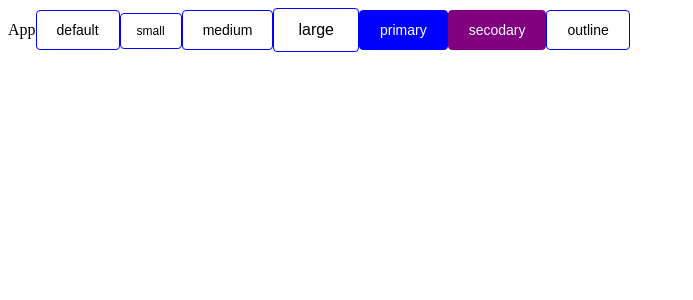
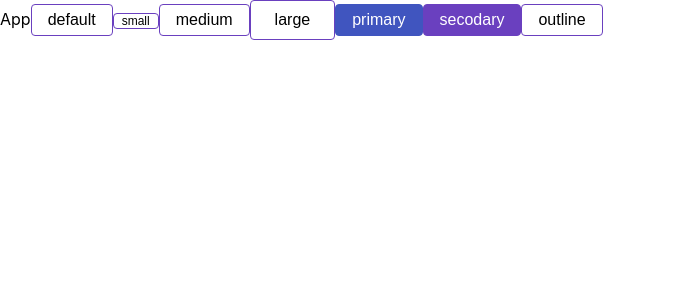
Before and after one commit to vast-coding/ts3, a React (Create React App) app: page / in a window 1280 px wide. Shown: the top 300 px of the page, without its empty margins (0-693 px from the left). Built offline with nearby package versions, Linux system fonts and the light colour scheme.

Commit message:
add theme

```diff
--- a/src/App.tsx
+++ b/src/App.tsx
@@ -1,7 +1,11 @@
 import React from 'react'
-import { Button } from './components'
+import { ThemeProvider } from 'styled-components'
+import { GlobalStyle, themeLight } from 'themes'
+import { Button } from 'components'
 
 export const App = () => (
+  <ThemeProvider theme={themeLight}>
+    <GlobalStyle />
     <div>
       App
       <Button> default </Button>
@@ -12,4 +16,5 @@ export const App = () => (
       <Button variant="secondary">secodary</Button>
       <Button variant="outline">outline</Button>
     </div>
+  </ThemeProvider>
 )
--- a/src/components/Button.style.tsx
+++ b/src/components/Button.style.tsx
@@ -1,4 +1,4 @@
-import styled from 'styled-components'
+import styled, { css, IDefaultTheme } from 'styled-components'
 
 type TSize = {
   size?: 'small' | 'medium' | 'large'
@@ -6,17 +6,19 @@ type TSize = {
 
 const sizes = ({ size }: TSize) => {
   if (size === 'small') {
-    return `
+    return css`
       font-size: 12px;
-    padding: 10px 16px;
-    border:1px solid red;
+      padding: 0 8px;
+      border: 1px solid red;
+      height: 16px;
     `
   }
 
-  const defaultSize = `
-    font-size: 14px;
-    padding: 11px 20px;
-    border:1px solid blue;
+  const defaultSize = css`
+    font-size: 16px;
+    padding: 0 16px;
+    border: 1px solid blue;
+    height: 32px;
   `
 
   if (size === 'medium') {
@@ -24,10 +26,11 @@ const sizes = ({ size }: TSize) => {
   }
 
   if (size === 'large') {
-    return `
+    return css`
       font-size: 16px;
-      padding: 12px 24px;
-      border:1px solid green;
+      padding: 0 24px;
+      border: 1px solid green;
+      height: 40px;
     `
   }
 
@@ -36,33 +39,34 @@ const sizes = ({ size }: TSize) => {
 
 type TVariant = {
   variant?: 'primary' | 'secondary' | 'outline'
+  theme: IDefaultTheme
 }
 
-const variants = ({ variant = 'primary' }: TVariant) => {
+const variants = ({ variant, theme }: TVariant) => {
   if (variant === 'primary') {
-    return `
-    border:1px solid blue;
-    background:blue;
-    color:white;
+    return css`
+      border: 1px solid ${theme.primaryColor};
+      background: ${theme.primaryColor};
+      color: white;
     `
   }
   if (variant === 'secondary') {
-    return `
-    border:1px solid purple;
-    background:purple;
-    color:white;
+    return css`
+      border: 1px solid ${theme.secondaryColor};
+      background: ${theme.secondaryColor};
+      color: white;
     `
   }
   if (variant === 'outline') {
-    return `
-    border:1px solid blue;
-    background:white;
+    return css`
+      border: 1px solid ${theme.secondaryColor};
+      background: white;
     `
   }
   // Outline is default
-  return `
-    border:1px solid blue;
-    background:white;
+  return css`
+    border: 1px solid ${theme.secondaryColor};
+    background: white;
   `
 }
 
@@ -72,9 +76,9 @@ type TBg = {
 
 const overideBg = ({ backgroundColor }: TBg) => {
   if (backgroundColor) {
-    return `
-    border:1px solid ${backgroundColor};
-    background:${backgroundColor};
+    return css`
+      border: 1px solid ${backgroundColor};
+      background: ${backgroundColor};
     `
   }
 }
--- /dev/null
+++ b/src/themes/GlobalStyle.js
@@ -0,0 +1,38 @@
+import { createGlobalStyle } from 'styled-components'
+
+const GlobalStyle = createGlobalStyle`
+  @media (prefers-color-scheme: dark) {
+    :root {
+      /* dark mode variables go here */
+    }
+  }
+
+  /*
+  https://css-tricks.com/revisiting-prefers-reduced-motion-the-reduced-motion-media-query
+  also add user controls for appropriate timings
+  */
+  @media screen and
+  (prefers-reduced-motion: reduce),
+  (update: slow) {
+    * {
+      animation-duration: 0.001ms !important;
+      animation-iteration-count: 1 !important;
+      transition-duration: 0.001ms !important;
+    }
+  }
+
+  body {
+    background: ${(props) => props.theme.colorBodyBackground};
+    min-height: 100vh;
+    margin: 0;
+    color: ${(props) => props.theme.colorBodyFont};
+    box-sizing:border-box;
+    font-family: -apple-system, BlinkMacSystemFont, 'Segoe UI', 'Roboto', 'Oxygen',
+    'Ubuntu', 'Cantarell', 'Fira Sans', 'Droid Sans', 'Helvetica Neue',
+    sans-serif;
+    -webkit-font-smoothing: antialiased;
+    -moz-osx-font-smoothing: grayscale;
+  }
+
+`
+export { GlobalStyle }
--- /dev/null
+++ b/src/themes/colors.js
@@ -0,0 +1,38 @@
+export const colors = {
+  primary: {
+    '50': 'hsl(205, 35%, 75%)',
+    '100': 'hsl(210, 38%, 70%)',
+    '200': 'hsl(215, 41%, 65%)',
+    '300': 'hsl(220, 44%, 60%)',
+    '400': 'hsl(225, 47%, 55%)',
+    '500': 'hsl(230, 50%, 50%)',
+    '600': 'hsl(235, 47%, 45%)',
+    '700': 'hsl(240, 44%, 40%)',
+    '800': 'hsl(245, 41%, 35%)',
+    '900': 'hsl(250, 38%, 30%)',
+  },
+  secondary: {
+    '50': 'hsl(235, 25%, 90%)',
+    '100': 'hsl(240, 30%, 82%)',
+    '200': 'hsl(245, 35%, 74%)',
+    '300': 'hsl(250, 40%, 66%)',
+    '400': 'hsl(255, 45%, 58%)',
+    '500': 'hsl(260, 50%, 50%)',
+    '600': 'hsl(265, 45%, 42%)',
+    '700': 'hsl(270, 40%, 34%)',
+    '800': 'hsl(275, 35%, 26%)',
+    '900': 'hsl(280, 30%, 18%)',
+  },
+  greys: {
+    '50': 'hsl(220, 10%, 90%)',
+    '100': 'hsl(222, 11%, 82%)',
+    '200': 'hsl(224, 12%, 74%)',
+    '300': 'hsl(226, 13%, 66%)',
+    '400': 'hsl(228, 14%, 58%)',
+    '500': 'hsl(230, 15%, 50%)',
+    '600': 'hsl(232, 14%, 42%)',
+    '700': 'hsl(234, 13%, 34%)',
+    '800': 'hsl(236, 12%, 26%)',
+    '900': 'hsl(238, 11%, 18%)',
+  },
+}
--- /dev/null
+++ b/src/themes/index.js
@@ -0,0 +1,3 @@
+export * from './colors'
+export * from './GlobalStyle'
+export * from './themeLight'
--- /dev/null
+++ b/src/themes/styled-theme-template.d.ts
@@ -0,0 +1,16 @@
+// import original module declarations
+import 'styled-components'
+
+// and extend them!
+declare module 'styled-components' {
+  export interface IDefaultTheme {
+    colorBodyBackground: string
+    colorBodyFont: string
+    colorContent: string
+    colorSubTitle: string
+    colorTitle: string
+    id: string
+    primaryColor: string
+    secondaryColor: string
+  }
+}
--- /dev/null
+++ b/src/themes/themeLight.ts
@@ -0,0 +1,15 @@
+import { colors } from './colors'
+import { IDefaultTheme } from 'styled-components'
+
+const themeLight: IDefaultTheme = {
+  colorBodyBackground: 'white',
+  colorBodyFont: 'black',
+  colorContent: colors.greys[700],
+  colorSubTitle: colors.primary[700],
+  colorTitle: colors.primary[900],
+  id: 'light',
+  primaryColor: colors.primary[500],
+  secondaryColor: colors.secondary[500],
+}
+
+export { themeLight }
```
Also changed, not shown: tsconfig.json (+3 -8 lines), 2 other files (tests, documents, lock files or other folders). Lines whose indentation alone changed are shown as unchanged.
